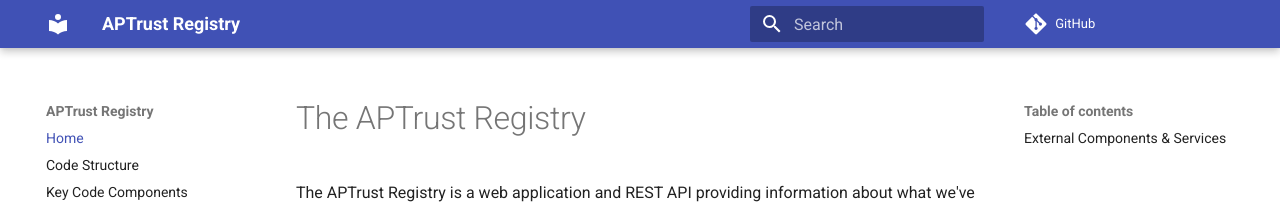
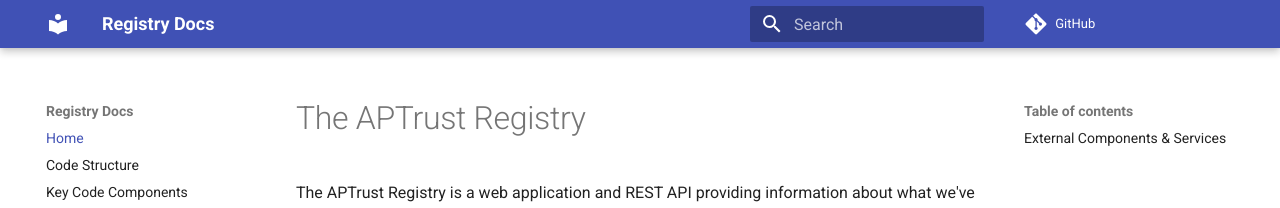
Before and after one commit to APTrust/registry-docs, an MkDocs documentation site: the page built from docs/index.md, in a window 1280 px wide. Shown: the top 208 px of the page. Built offline with MkDocs 1.6.1 and Material for MkDocs 9.7.7, drawn with Linux system fonts in a browser that asks for light colours; comment, search, counter and statistics services are not loaded.

Commit message:
Update site name

```diff
--- a/mkdocs.yml
+++ b/mkdocs.yml
@@ -5,7 +5,7 @@
 # Or just see the README
 #
 # ----------------------------------------------------------------------
-site_name: APTrust Registry
+site_name: Registry Docs
 theme: material
 markdown_extensions:
   - attr_list
```
